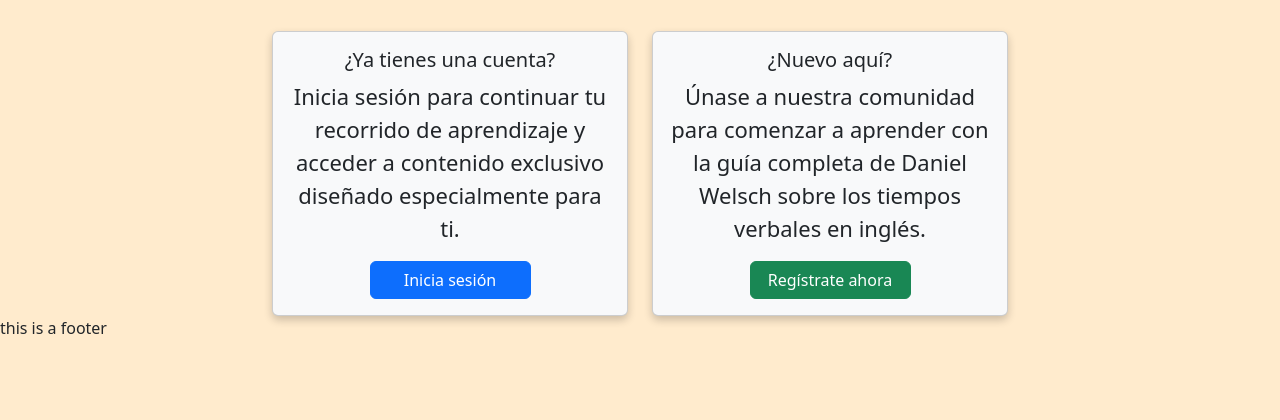
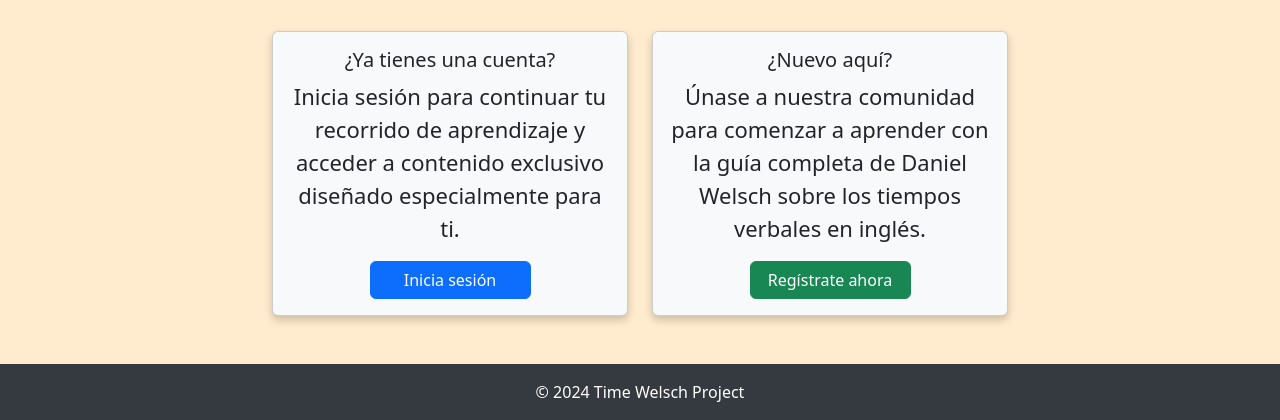
Before and after one commit to Alejoho/Time-Welsch, a Python web app: template app/templates/index.html in a window 1280 px wide. Shown: the part 2011-2431 px from the top of the page. Before the commit the page ends 2345 px from the top, so only its background shows below. Run offline with Jinja, Linux system fonts and the light colour scheme; the template is opened without the code that fills it, so the values that code supplies are empty.

Commit message:
Add a simple footer

```diff
--- a/app/static/css/style.css
+++ b/app/static/css/style.css
@@ -54,3 +54,9 @@ body h2 {
 .invalid-feedback {
     top: 90%;
 }
+
+
+.footer {
+    background-color: #343a40;
+    color: white;
+}
--- a/app/templates/footer.html
+++ b/app/templates/footer.html
@@ -1,3 +1,5 @@
-<!-- TODO: Make the footer -->
+<!-- TODO: Improved the footer -->
 
-this is a footer
+<footer class="footer text-center py-3 mt-5">
+    <div class="container"> <span class="">© 2024 Time Welsch Project</span> </div>
+</footer>
```
